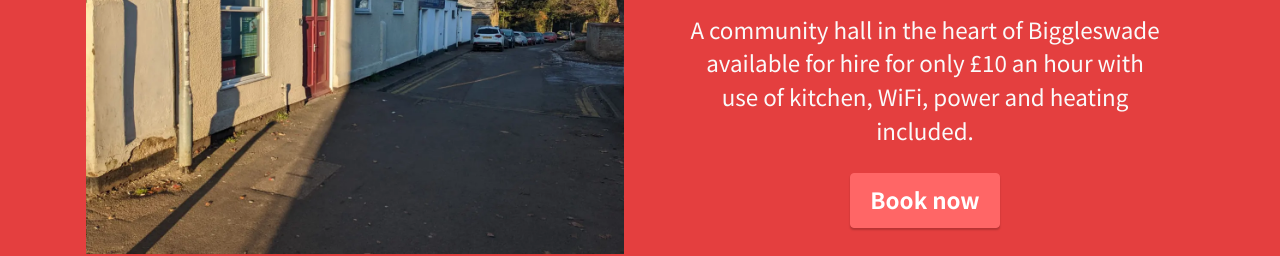
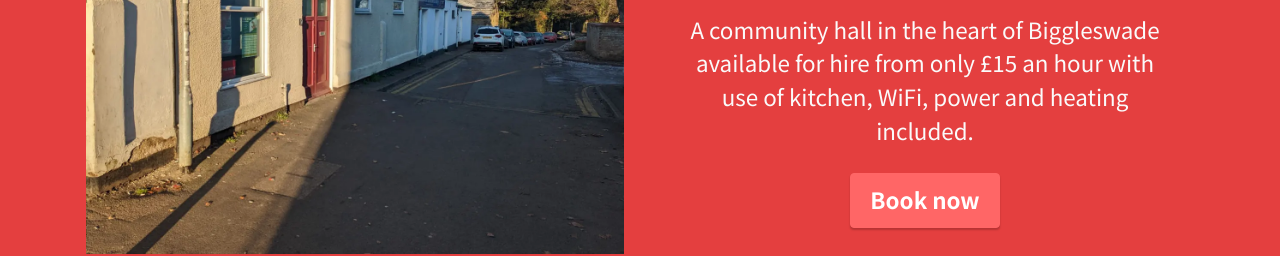
Before and after one commit to BlueReZZ/biggleswadelabourhall, a plain HTML site: page index.html in a window 1280 px wide. Shown: the part 338-594 px from the top of the page. Drawn offline with Linux system fonts and the light colour scheme; files whose address does not match are found by name.

Commit message:
Updated hire price

```diff
--- a/index.html
+++ b/index.html
@@ -80,7 +80,7 @@
                     <h1 class="mbr-section-title mbr-fonts-style mb-3 display-1">
                         <strong>Biggleswade</strong><br><strong>Labour Hall</strong></h1>
                     <p class="mbr-text mbr-fonts-style display-7">
-                        A community hall in the heart of Biggleswade available for hire for only £10 an hour with use of kitchen, WiFi, power and heating included.</p>
+                        A community hall in the heart of Biggleswade available for hire from only £15 an hour with use of kitchen, WiFi, power and heating included.</p>
                     <div class="mbr-section-btn mt-3"><a class="btn btn-secondary display-7" href="mailto:labourhall@gmail.com">Book now</a></div>
                 </div>
             </div>
```
